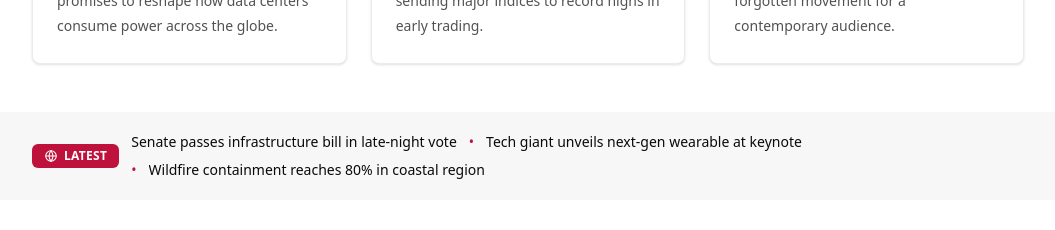
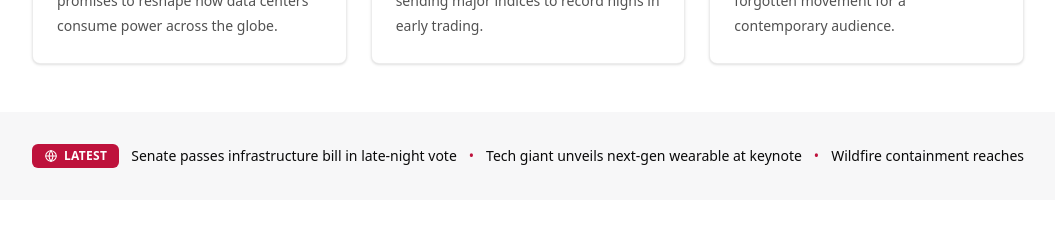
Before and after one commit to saumya673/news-website, a Next.js app: page / in a window 1280 px wide. Shown: the part 1080-1310 px from the top of the page, without its empty margins (112-1167 px from the left). Built offline with nearby package versions, Linux system fonts and the light colour scheme.

Commit message:
feat: enhance LatestNews component with drag-to-scroll functionality and improved layout

```diff
--- a/src/components/Home/LatestNews.tsx
+++ b/src/components/Home/LatestNews.tsx
@@ -1,13 +1,62 @@
+"use client";
+
+import { useRef, type PointerEvent } from "react";
+
 import { icons } from "@/lib/svg/icons";
 
 const latestHeadlines = [
   "Senate passes infrastructure bill in late-night vote",
   "Tech giant unveils next-gen wearable at keynote",
   "Wildfire containment reaches 80% in coastal region",
+  "Developers are mcksvkjdfvn",
 ] as const;
 
 const LatestNews = () => {
   const WorldIcon = icons.world;
+  const scrollRef = useRef<HTMLDivElement>(null);
+  const dragStateRef = useRef<{
+    isDragging: boolean;
+    startX: number;
+    startScrollLeft: number;
+  } | null>(null);
+
+  const handlePointerDown = (event: PointerEvent<HTMLDivElement>) => {
+    const container = scrollRef.current;
+
+    if (!container) {
+      return;
+    }
+
+    dragStateRef.current = {
+      isDragging: true,
+      startX: event.clientX,
+      startScrollLeft: container.scrollLeft,
+    };
+
+    container.setPointerCapture(event.pointerId);
+  };
+
+  const handlePointerMove = (event: PointerEvent<HTMLDivElement>) => {
+    const container = scrollRef.current;
+    const dragState = dragStateRef.current;
+
+    if (!container || !dragState?.isDragging) {
+      return;
+    }
+
+    container.scrollLeft =
+      dragState.startScrollLeft - (event.clientX - dragState.startX);
+  };
+
+  const handlePointerUp = (event: PointerEvent<HTMLDivElement>) => {
+    const container = scrollRef.current;
+
+    if (container?.hasPointerCapture(event.pointerId)) {
+      container.releasePointerCapture(event.pointerId);
+    }
+
+    dragStateRef.current = null;
+  };
 
   return (
     <section className="bg-hero-surface">
@@ -19,21 +68,25 @@ const LatestNews = () => {
           </div>
 
           <div className="min-w-0 flex-1 overflow-hidden">
-            <div className="flex flex-col gap-2 sm:flex-row sm:flex-wrap sm:items-center sm:gap-x-3 sm:gap-y-2">
+            <div
+              ref={scrollRef}
+              className="mobile-nav-scroll flex w-full touch-pan-x items-center gap-3 overflow-x-auto whitespace-nowrap md:cursor-grab md:active:cursor-grabbing"
+              onPointerDown={handlePointerDown}
+              onPointerMove={handlePointerMove}
+              onPointerUp={handlePointerUp}
+              onPointerCancel={handlePointerUp}
+            >
               {latestHeadlines.map((headline, index) => (
                 <div
                   key={headline}
-                  className="flex min-w-0 items-center gap-3 text-sm leading-5 font-medium text-header-strong"
+                  className="flex shrink-0 items-center gap-3 text-sm leading-5 font-medium text-header-strong"
                 >
                   {index > 0 ? (
-                    <span
-                      aria-hidden="true"
-                      className="hidden text-header-accent sm:inline"
-                    >
+                    <span aria-hidden="true" className="text-header-accent">
                       &bull;
                     </span>
                   ) : null}
-                  <span className="truncate">{headline}</span>
+                  <span>{headline}</span>
                 </div>
               ))}
             </div>
```
